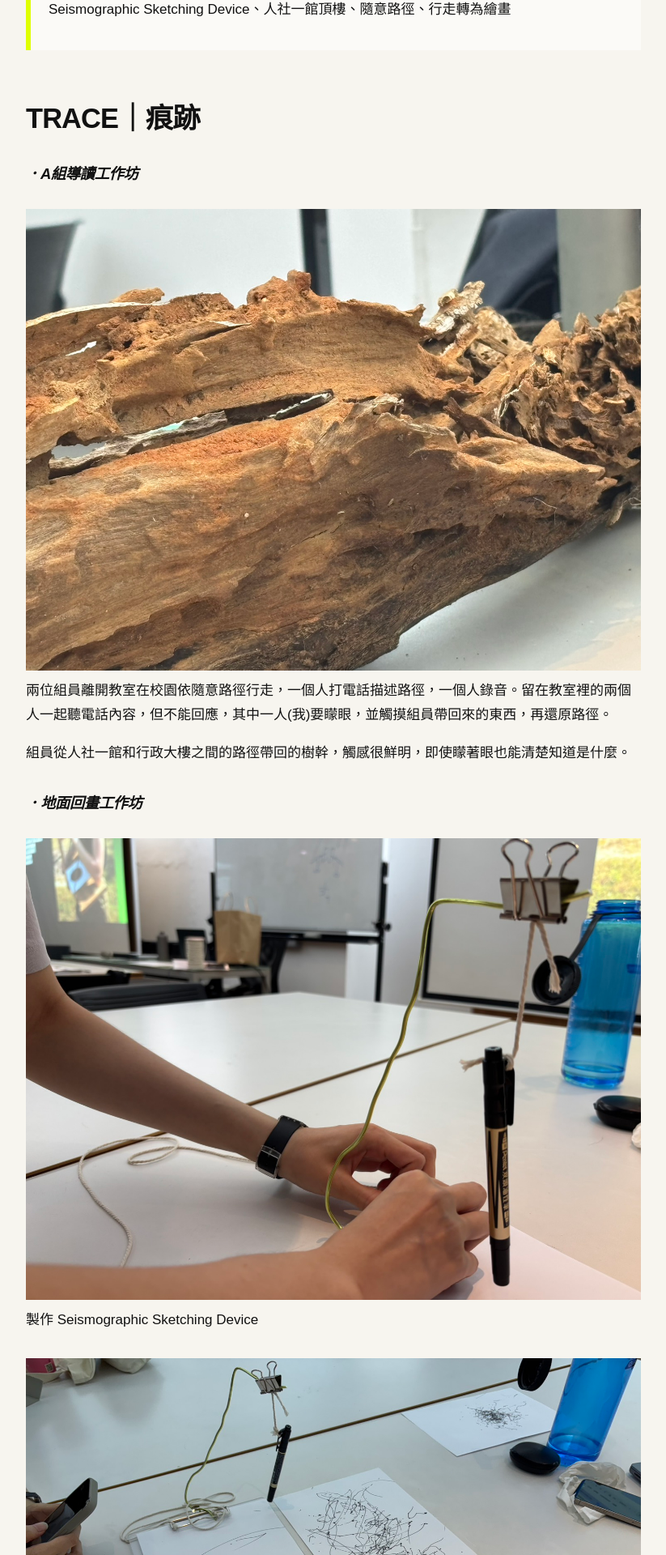
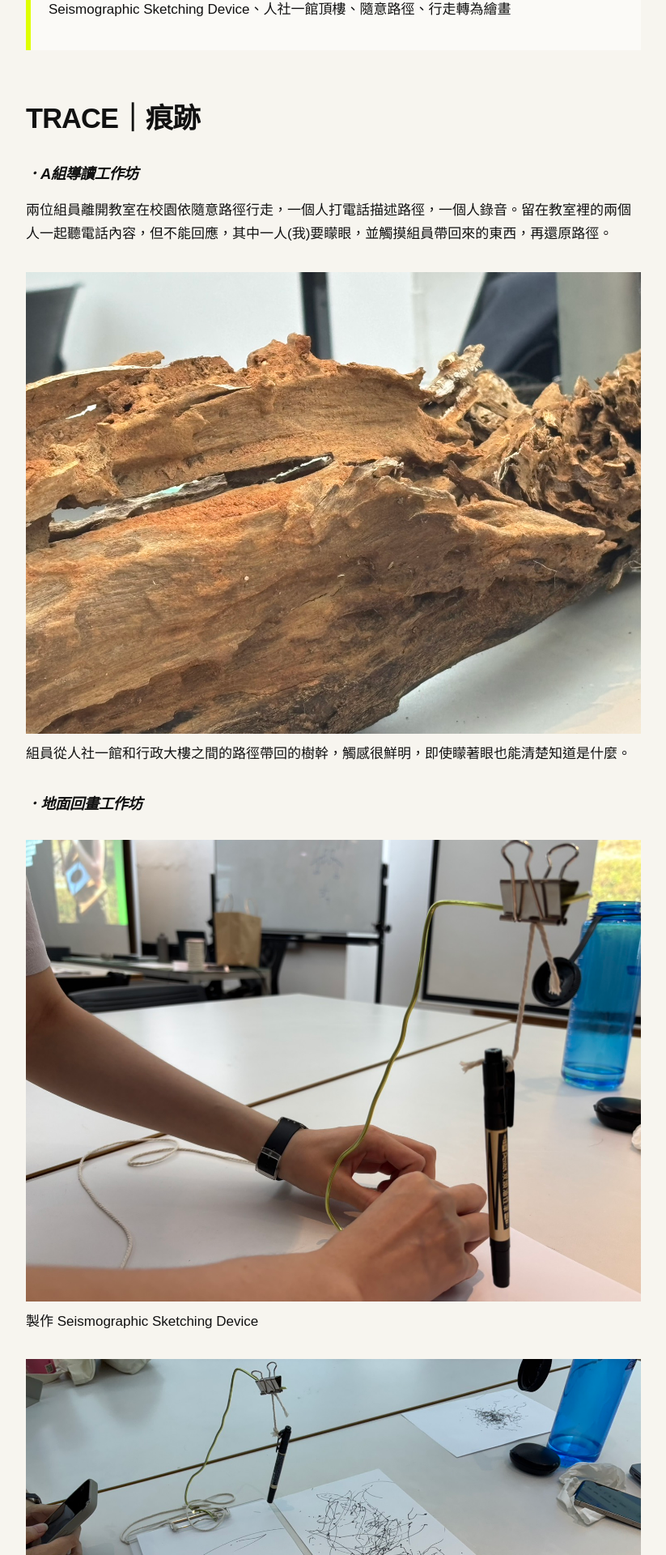
Before and after one commit to liki1928/fieldworkarchive, a Jekyll site: the page built from weeks/week-03.md, in a window 1280 px wide. Shown: the part 412-2332 px from the top of the page at 81% size, without its empty margins (48-871 px from the left). Built offline with Jekyll 4.4.1, drawn with Linux system fonts in a browser that asks for light colours.

```diff
--- a/weeks/week-03.md
+++ b/weeks/week-03.md
@@ -12,9 +12,8 @@ permalink: /weeks/week-03/
 ## TRACE｜痕跡
 <!-- 放入 1–3 張圖片，並為每張圖片寫下具體說明：何時、何地、發生了什麼，以及為什麼留下它。 -->
 ### _．A組導讀工作坊_
+兩位組員離開教室在校園依隨意路徑行走，一個人打電話描述路徑，一個人錄音。留在教室裡的兩個人一起聽電話內容，但不能回應，其中一人(我)要矇眼，並觸摸組員帶回來的東西，再還原路徑。
 ![圖ㄧ]({{ '/assets/images/w03-1.jpg' | relative_url }})
-兩位組員離開教室在校園依隨意路徑行走，一個人打電話描述路徑，一個人錄音。留在教室裡的兩個人一起聽電話內容，但不能回應，其中一人(我)要矇眼，並觸摸組員帶回來的東西，再還原路徑。
-
 組員從人社一館和行政大樓之間的路徑帶回的樹幹，觸感很鮮明，即使矇著眼也能清楚知道是什麼。
 
 ### _．地面回畫工作坊_
```
